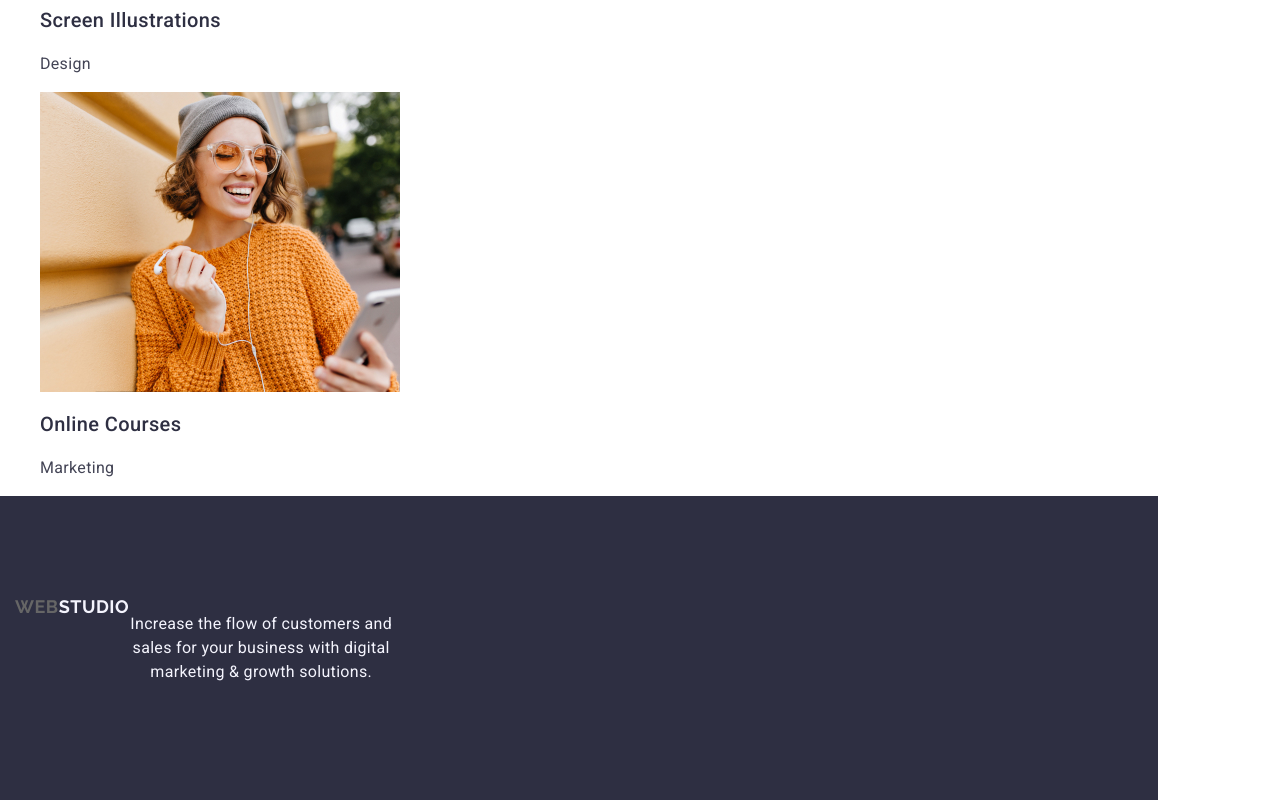
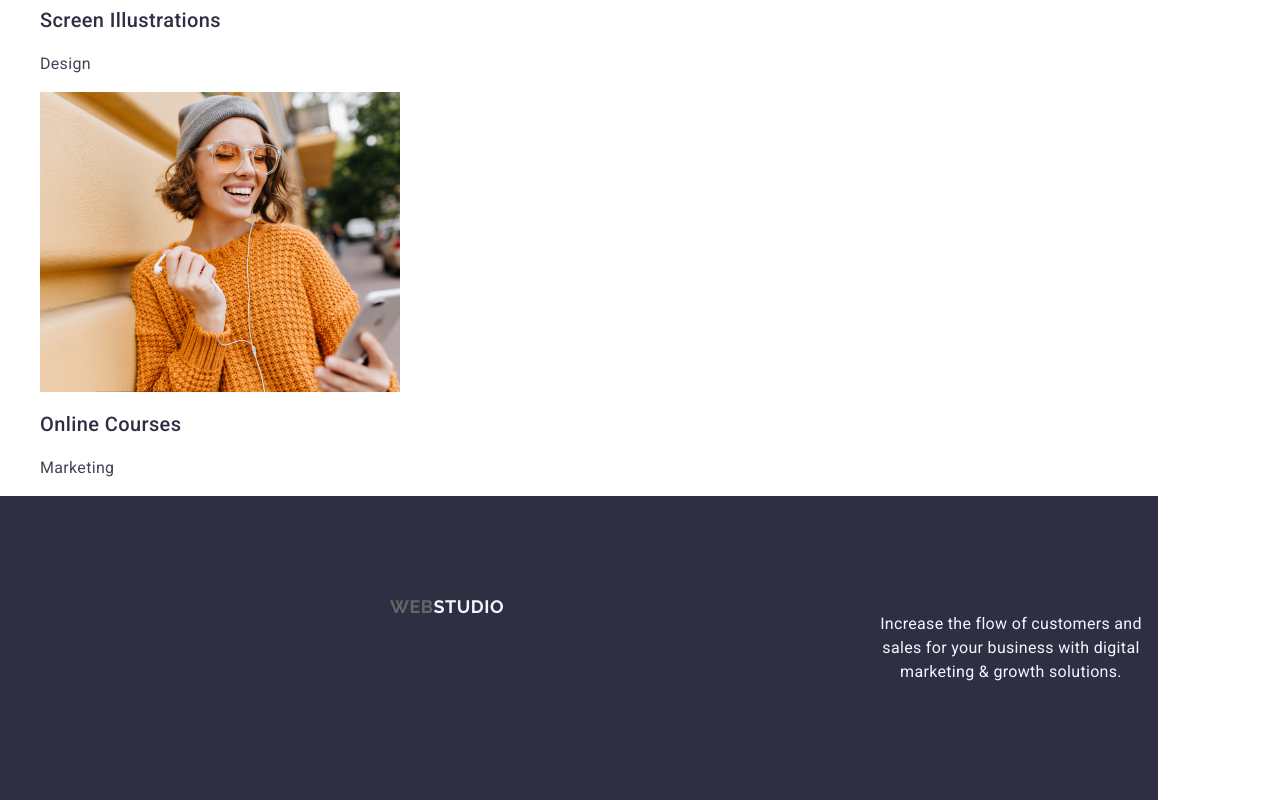
Before and after one commit to artem1925/goit-markup-hw-03, a plain HTML site: page index.html in a window 1280 px wide. Shown: the part 3926-4726 px from the top of the page. Drawn offline with nearby package versions, Linux system fonts and the light colour scheme.

Commit message:
Update styles.css

```diff
--- a/css/styles.css
+++ b/css/styles.css
@@ -248,7 +248,7 @@ img {
 }
 
 .logo-f {
-  display: block;
+  display: inline-block;
   margin-bottom: 16px;
   font-family: "Raleway", sans-serif;
   font-weight: 700;
@@ -257,6 +257,8 @@ img {
   letter-spacing: 0.03em;
   text-transform: uppercase;
   color: #4d5ae5;
+  width: 100%;
+  text-align: center;
 }
 
 .logof {
```
